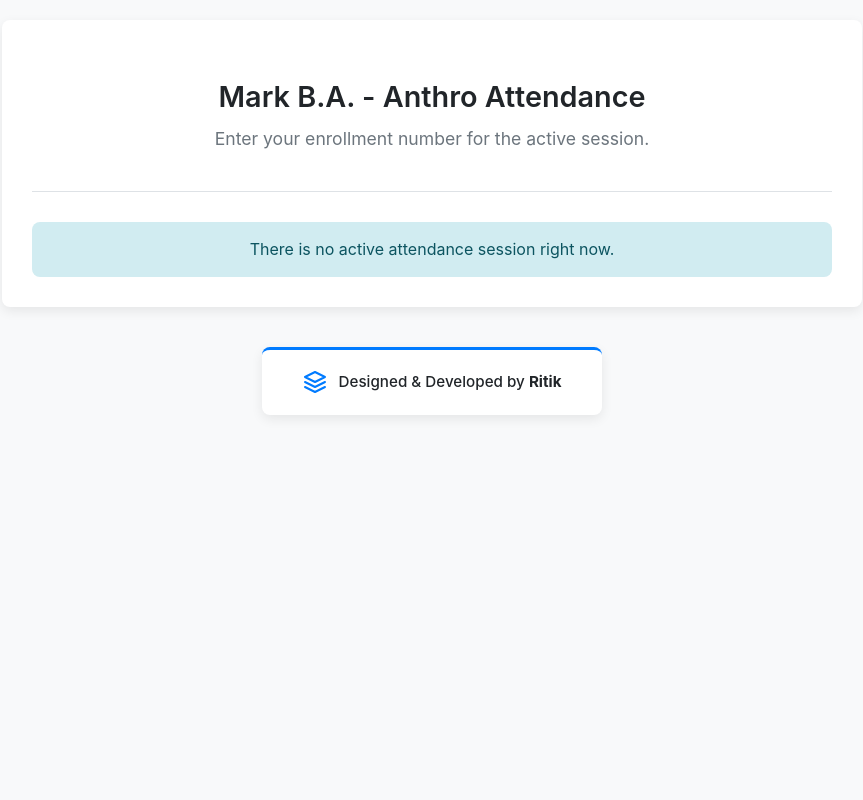
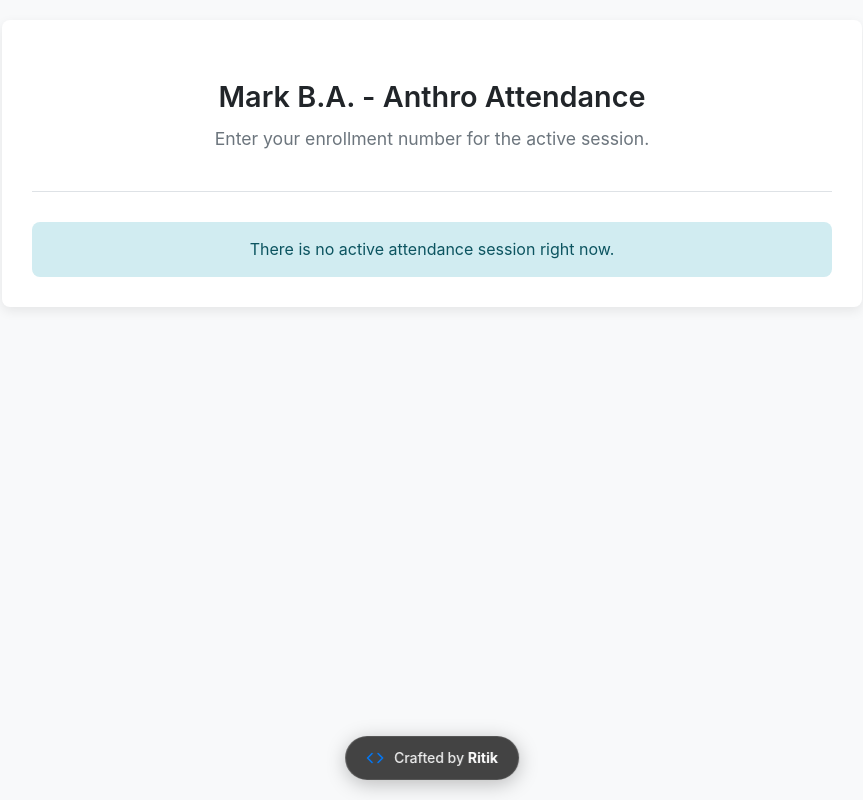
Before and after one commit to ritik-raj-gupta-1/ritik-attendance-app, a Flask app: page /student in a window 1280 px wide. Shown: the whole page, without its empty margins (208-1071 px from the left). Run offline with Flask 3, Linux system fonts and the light colour scheme; data that the repository does not hold is empty; some libraries are stand-ins or nearby versions.

Commit message:
footer design

```diff
--- a/static/style.css
+++ b/static/style.css
@@ -23,7 +23,8 @@
 body {
     font-family: var(--font-family);
     margin: 0;
-    padding: 20px;
+    /* Add padding to the bottom to ensure footer doesn't overlap content when scrolling */
+    padding: 20px 20px 100px 20px;
     background-color: var(--gray-background);
     color: var(--text-color);
     line-height: 1.6;
@@ -303,39 +304,48 @@ input:checked + .slider:before { transform: translateX(26px); }
 .slider.round:before { border-radius: 50%; }
 .data-table td:last-child { text-align: center; }
 
-/* --- 9. ENHANCED Branding Footer --- */
-.branding-footer {
-    text-align: center;
-    margin: 40px auto 20px;
-    padding: 20px;
-    max-width: 300px;
-    background-color: #ffffff;
-    border-radius: var(--border-radius);
-    box-shadow: var(--box-shadow);
-    border-top: 3px solid var(--primary-blue);
-}
-.branding-footer .footer-content {
+/* --- 9. NEW GEN-Z AESTHETIC FOOTER --- */
+.genz-footer {
+    position: fixed;
+    bottom: 20px;
+    left: 50%;
+    transform: translateX(-50%);
+    padding: 10px 20px;
+    background: rgba(22, 22, 22, 0.8);
+    backdrop-filter: blur(10px);
+    -webkit-backdrop-filter: blur(10px);
+    color: #f0f0f0;
+    border-radius: 50px;
     display: flex;
     align-items: center;
-    justify-content: center;
-    gap: 12px;
-    color: var(--text-color);
+    gap: 10px;
+    font-size: 14px;
+    font-weight: 500;
+    box-shadow: 0 4px 20px rgba(0, 0, 0, 0.25);
+    z-index: 1000;
+    border: 1px solid rgba(255, 255, 255, 0.1);
+    transition: transform 0.2s ease-in-out;
 }
-.branding-footer .footer-logo {
-    color: var(--primary-blue);
+
+.genz-footer:hover {
+    transform: translateX(-50%) scale(1.05);
 }
-.branding-footer p {
-    margin: 0;
-    font-size: 0.95em;
-    font-weight: 500;
+
+.genz-footer .feather {
+    width: 18px;
+    height: 18px;
+    stroke: var(--primary-blue);
 }
-.branding-footer strong {
+
+.genz-footer strong {
+    color: #fff;
     font-weight: 700;
 }
 
+
 /* --- 10. Responsive Design --- */
 @media (max-width: 768px) {
-    body { padding: 10px; }
+    body { padding: 10px 10px 100px 10px; }
     .container { padding: 20px; }
     .button.logout-button {
         position: static;
@@ -349,4 +359,12 @@ input:checked + .slider:before { transform: translateX(26px); }
         width: 95%;
         margin: 25% auto;
     }
+    .genz-footer {
+        font-size: 12px;
+        padding: 8px 16px;
+    }
+    .genz-footer .feather {
+        width: 16px;
+        height: 16px;
+    }
 }
--- a/templates/student_attendance.html
+++ b/templates/student_attendance.html
@@ -75,17 +75,11 @@
         </div>
     </div>
 
-    <!-- Enhanced and Stylized Footer -->
-    <footer class="branding-footer">
-        <div class="footer-content">
-            <svg class="footer-logo" width="24" height="24" viewBox="0 0 24 24" fill="none" xmlns="http://www.w3.org/2000/svg">
-                <path d="M12 2L2 7L12 12L22 7L12 2Z" stroke="currentColor" stroke-width="2" stroke-linecap="round" stroke-linejoin="round"/>
-                <path d="M2 17L12 22L22 17" stroke="currentColor" stroke-width="2" stroke-linecap="round" stroke-linejoin="round"/>
-                <path d="M2 12L12 17L22 12" stroke="currentColor" stroke-width="2" stroke-linecap="round" stroke-linejoin="round"/>
-            </svg>
-            <p>Designed & Developed by <strong>Ritik</strong></p>
-        </div>
-    </footer>
+    <!-- NEW Gen-Z Aesthetic Footer -->
+    <div class="genz-footer">
+        <svg xmlns="http://www.w3.org/2000/svg" width="24" height="24" viewBox="0 0 24 24" fill="none" stroke="currentColor" stroke-width="2" stroke-linecap="round" stroke-linejoin="round" class="feather feather-code"><polyline points="16 18 22 12 16 6"></polyline><polyline points="8 6 2 12 8 18"></polyline></svg>
+        <span>Crafted by <strong>Ritik</strong></span>
+    </div>
 
     <script>
         window.activeSessionDataStudent = {{ active_session | tojson | safe }};
```
